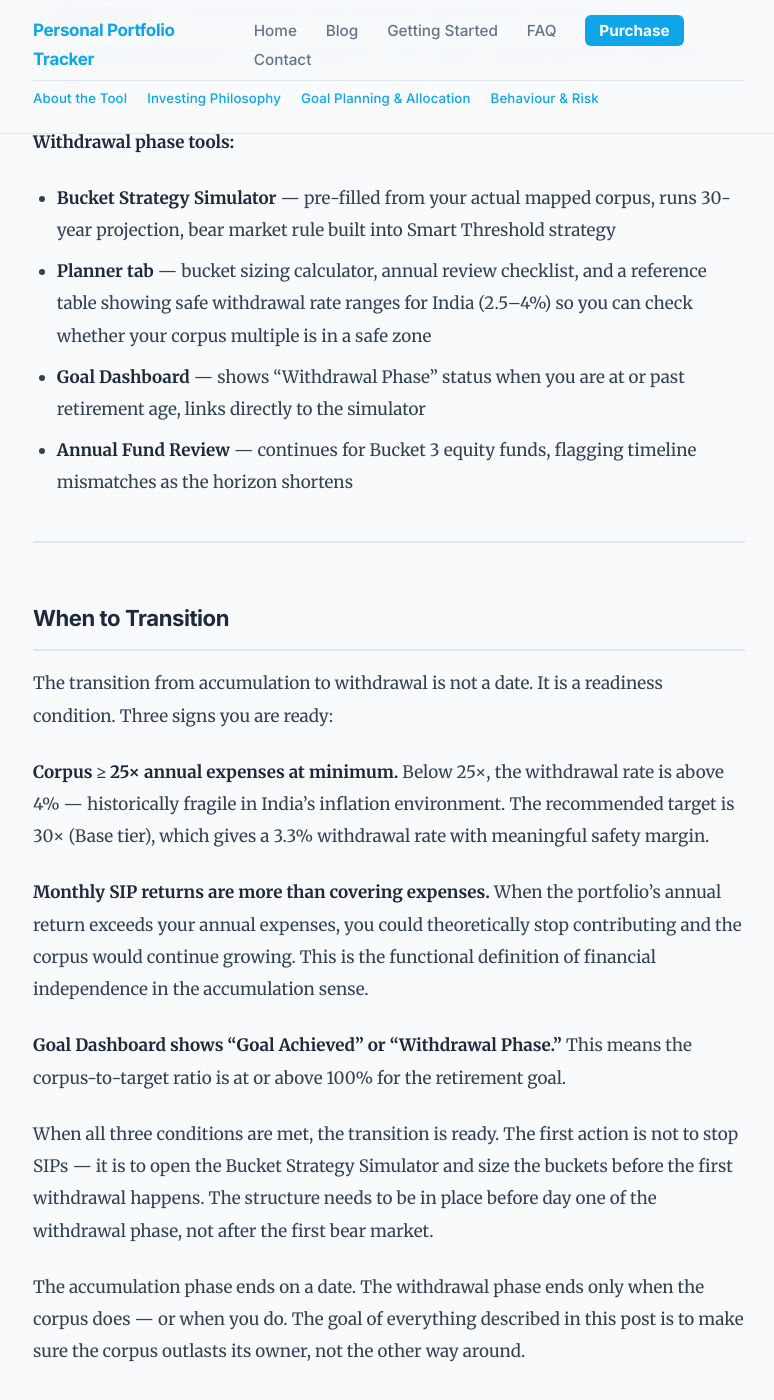
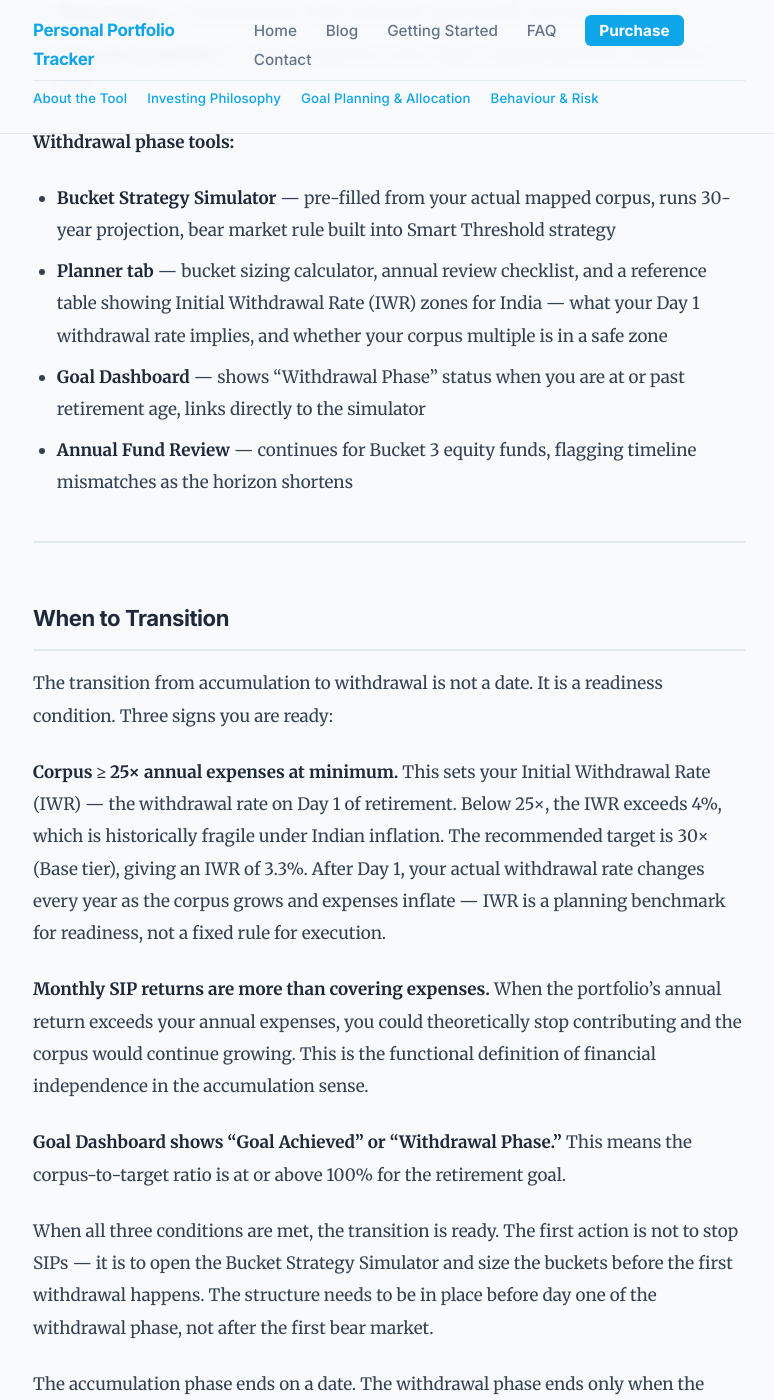
Before and after one commit to srikrishna2024/portfolio-tracker-blog, a Jekyll site: the page built from _posts/2026-06-20-accumulation-withdrawal-phases.md, in a window 1280 px wide and 1400 px high, scrolled down 7101 px. Shown: the whole window, without its empty margins (251-1025 px from the left). Built offline with Jekyll 4.4.1, drawn with Linux system fonts in a browser that asks for light colours; some of the changed text lies outside the part shown.

Commit message:
Fix: replace SWR with IWR framing throughout — withdrawal rate is Day 1 only

```diff
--- a/_posts/2026-06-20-accumulation-withdrawal-phases.md
+++ b/_posts/2026-06-20-accumulation-withdrawal-phases.md
@@ -121,7 +121,7 @@ There is no sudden shift. The journey from 65% equity at age 35 to 20% equity at
 
 **Withdrawal phase tools:**
 - **Bucket Strategy Simulator** — pre-filled from your actual mapped corpus, runs 30-year projection, bear market rule built into Smart Threshold strategy
-- **Planner tab** — bucket sizing calculator, annual review checklist, and a reference table showing safe withdrawal rate ranges for India (2.5–4%) so you can check whether your corpus multiple is in a safe zone
+- **Planner tab** — bucket sizing calculator, annual review checklist, and a reference table showing Initial Withdrawal Rate (IWR) zones for India — what your Day 1 withdrawal rate implies, and whether your corpus multiple is in a safe zone
 - **Goal Dashboard** — shows "Withdrawal Phase" status when you are at or past retirement age, links directly to the simulator
 - **Annual Fund Review** — continues for Bucket 3 equity funds, flagging timeline mismatches as the horizon shortens
 
@@ -131,7 +131,7 @@ There is no sudden shift. The journey from 65% equity at age 35 to 20% equity at
 
 The transition from accumulation to withdrawal is not a date. It is a readiness condition. Three signs you are ready:
 
-**Corpus ≥ 25× annual expenses at minimum.** Below 25×, the withdrawal rate is above 4% — historically fragile in India's inflation environment. The recommended target is 30× (Base tier), which gives a 3.3% withdrawal rate with meaningful safety margin.
+**Corpus ≥ 25× annual expenses at minimum.** This sets your Initial Withdrawal Rate (IWR) — the withdrawal rate on Day 1 of retirement. Below 25×, the IWR exceeds 4%, which is historically fragile under Indian inflation. The recommended target is 30× (Base tier), giving an IWR of 3.3%. After Day 1, your actual withdrawal rate changes every year as the corpus grows and expenses inflate — IWR is a planning benchmark for readiness, not a fixed rule for execution.
 
 **Monthly SIP returns are more than covering expenses.** When the portfolio's annual return exceeds your annual expenses, you could theoretically stop contributing and the corpus would continue growing. This is the functional definition of financial independence in the accumulation sense.
 
@@ -147,7 +147,7 @@ The accumulation phase ends on a date. The withdrawal phase ends only when the c
 
 The Bucket Strategy assumes you are fully dependent on your investment corpus for all expenses. Many retired Indians are not. If you have rental income, a pension, business dividends, or consulting fees, only the **gap between expenses and other income** needs to come from the corpus.
 
-Consider the difference. Annual expenses ₹6 lakh. No other income — effective withdrawal from corpus is ₹6 lakh per year. With ₹4 lakh in rental income — effective withdrawal drops to ₹2 lakh per year. On a ₹3 crore corpus, the SWR falls from 2% to 0.67%. The corpus is essentially perpetual in the second case.
+Consider the difference. Annual expenses ₹6 lakh. No other income — effective withdrawal from corpus is ₹6 lakh per year. With ₹4 lakh in rental income — effective withdrawal drops to ₹2 lakh per year. On a ₹3 crore corpus, the Day 1 IWR falls from 2% to 0.67%. The corpus is essentially perpetual in the second case.
 
 The Bucket Strategy Simulator now accepts other income directly: pension or annuity, rental income, business or consulting fees, and any other regular income. The simulation uses the effective withdrawal — not gross expenses. Bucket sizes in the Planner tab also recalculate based on the net draw, so your Bucket 1 and Bucket 2 are sized for what you actually need from the corpus, not for your total spending.
 
```
